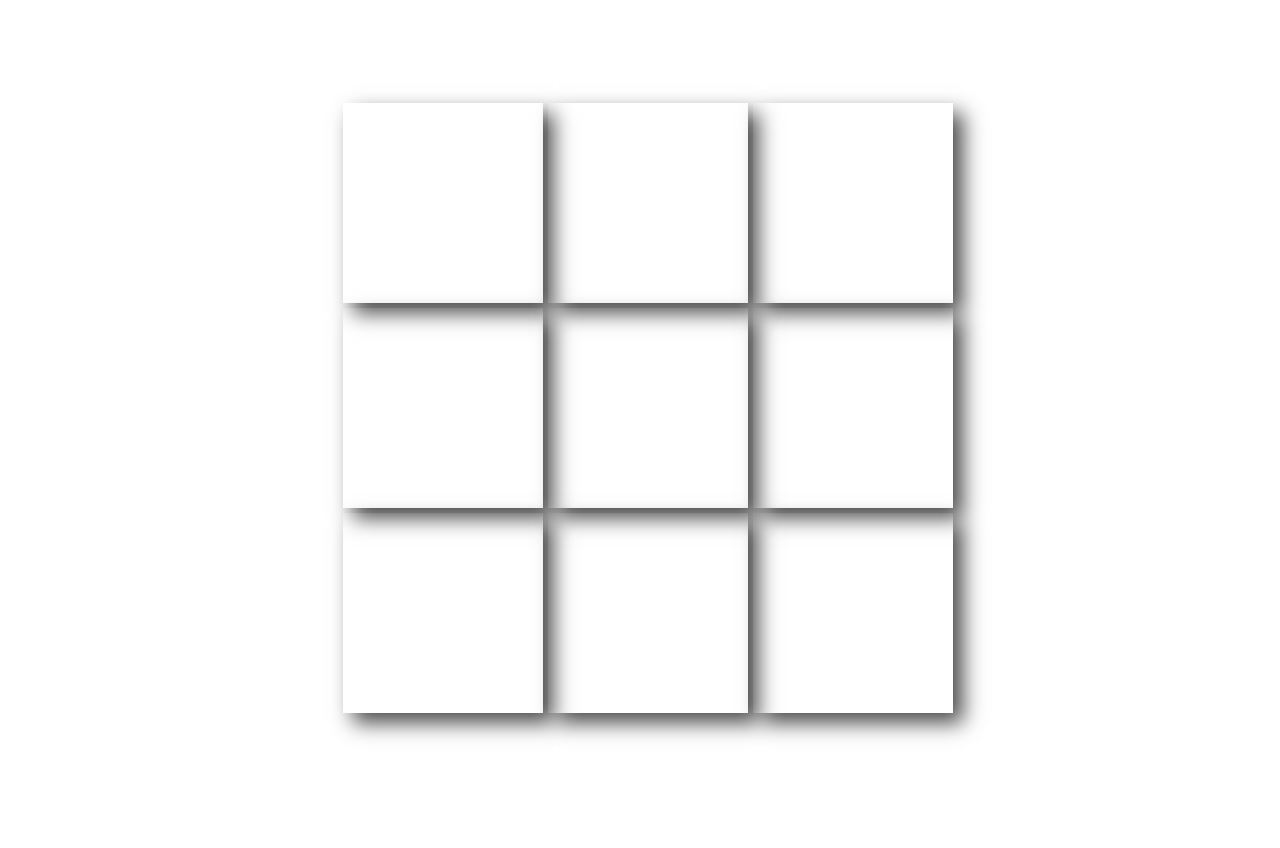
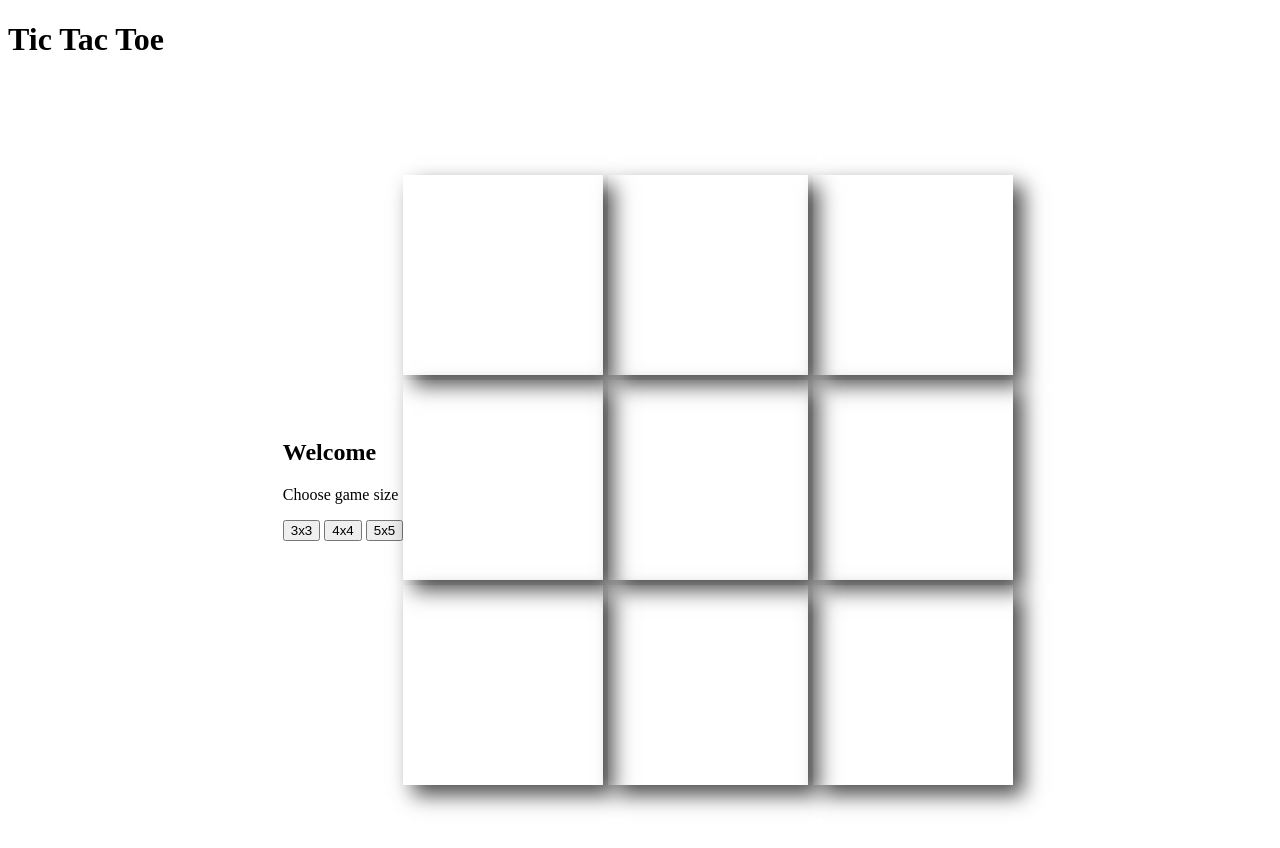
Before and after one commit to lucas9121/tic-tac-toe, a plain HTML site: page index.html in a window 1280 px wide. Before the commit the page ends 816 px from the top, so only its background shows below. Drawn offline with Linux system fonts and the light colour scheme.

Commit message:
adding start screen div

```diff
--- a/index.html
+++ b/index.html
@@ -9,7 +9,21 @@
     <title>Tic Tac Toe</title>
 </head>
 <body>
+    <header>
+        <h1>Tic Tac Toe</h1>
+    </header>
     <main>
+        <div class="start">
+            <h2>Welcome</h2>
+            <div class="gameChoice">
+                <p>Choose game size</p>
+                <di class="buttons">
+                    <button id="3x3">3x3</button>
+                    <button id="4x4">4x4</button>
+                    <button id="5x5">5x5</button>
+                </di>
+            </div>
+        </div>
         <div class="screen">
             <div class="gameOver">
                 <p class="winner"> Winner is Someone</p>
```
